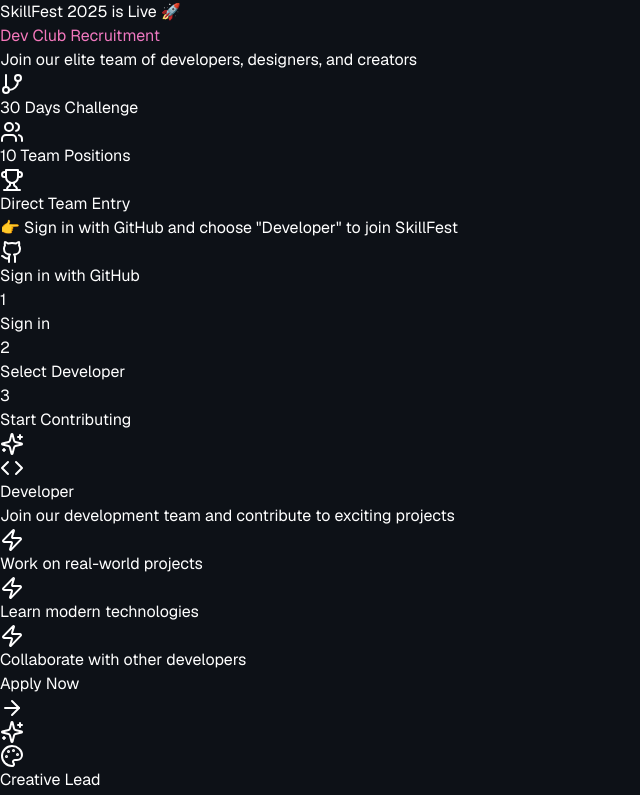
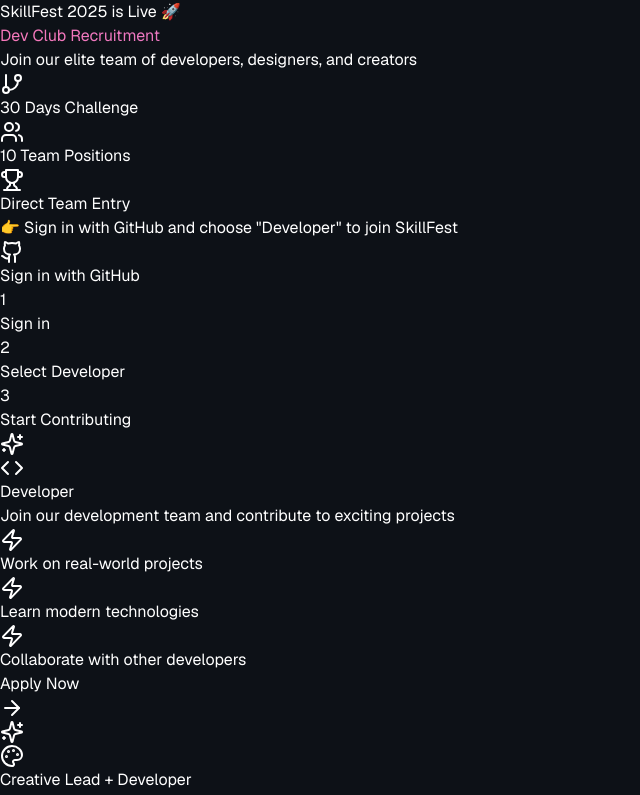
Before and after one commit to CodeMaverick-143/skillfest-platform, a Next.js app: page / in a window 1280 px wide. Shown: the top 795 px of the page, without its empty margins (0-640 px from the left). Built offline with nearby package versions, Linux system fonts and the light colour scheme; no server answers.

Commit message:
text correction

```diff
--- a/src/app/page.tsx
+++ b/src/app/page.tsx
@@ -81,7 +81,7 @@
           />
 
           <CategoryCard
-            title="Creative Lead"
+            title="Creative Lead + Developer"
             description="Lead our creative initiatives and shape our brand identity"
             icon={<Palette className="w-6 h-6 text-[#F778BA]" />}
             points={[
```
